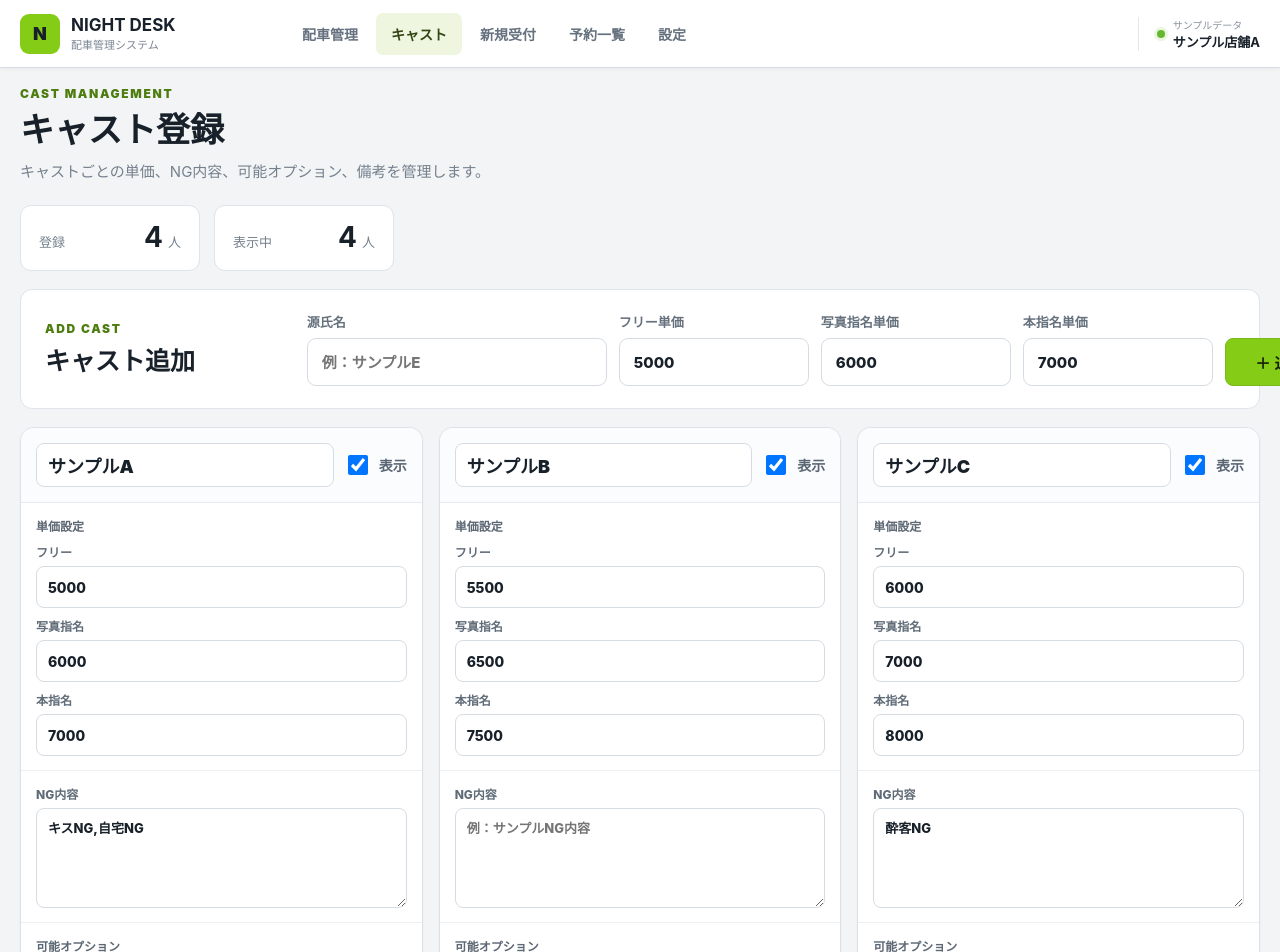
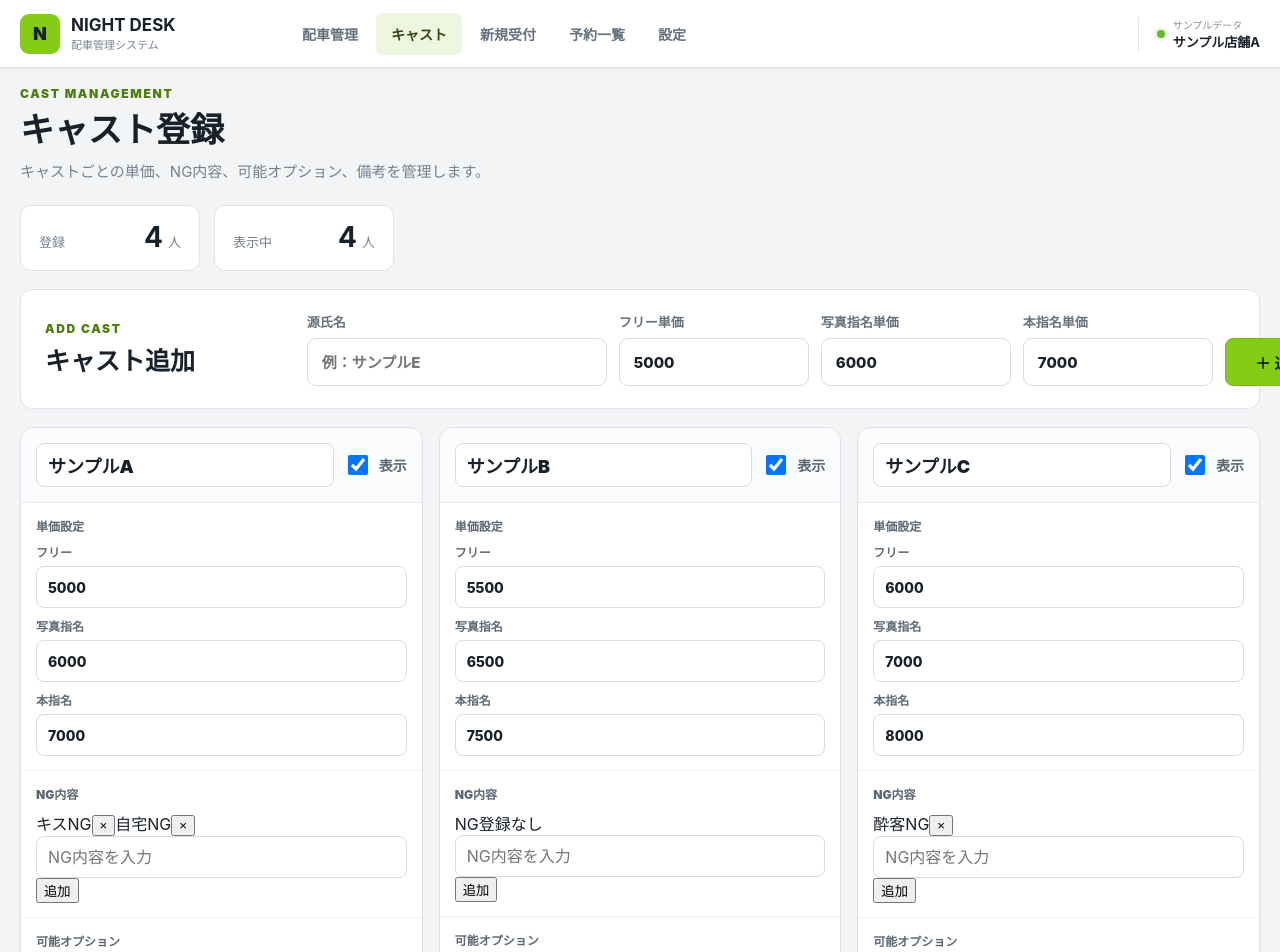
Before and after one commit to admozisan-design/night-desk, a Next.js app: page /casts in a window 1280 px wide. Shown: the top 952 px of the page. Built offline with nearby package versions, Linux system fonts and the light colour scheme.

Commit message:
Add tag-style NG item editor for casts

```diff
--- a/app/casts/page.tsx
+++ b/app/casts/page.tsx
@@ -1,6 +1,6 @@
 "use client";
 
-import { FormEvent, useEffect, useState } from "react";
+import { FormEvent, KeyboardEvent, useEffect, useState } from "react";
 import { casts as defaultCasts } from "@/lib/mock-data";
 import { loadCasts, saveCasts } from "@/lib/storage";
 import type { Cast } from "@/lib/types";
@@ -15,11 +15,12 @@ export default function CastsPage(){
       freeUnitPrice:c.freeUnitPrice??c.unitPrice??0,
       photoUnitPrice:c.photoUnitPrice??c.unitPrice??0,
       repeatUnitPrice:c.repeatUnitPrice??c.unitPrice??0,
-      ngDetails:c.ngDetails??"",
+      ngDetails:c.ngDetails??[],
       availableOptions:c.availableOptions??[],
       notes:c.notes??""
     }))
   );
+  const [ngDrafts,setNgDrafts] = useState<Record<string,string>>({});
   const [saved,setSaved] = useState(false);
 
   useEffect(()=>setCasts(loadCasts(defaultCasts)),[]);
@@ -43,6 +44,29 @@ export default function CastsPage(){
     patch(cast.id,{availableOptions:next});
   }
 
+  function addNg(cast:Cast){
+    const value=(ngDrafts[cast.id]??"").trim();
+    if(!value) return;
+    const current=cast.ngDetails??[];
+    if(current.includes(value)){
+      setNgDrafts(prev=>({...prev,[cast.id]:""}));
+      return;
+    }
+    patch(cast.id,{ngDetails:[...current,value]});
+    setNgDrafts(prev=>({...prev,[cast.id]:""}));
+  }
+
+  function removeNg(cast:Cast, item:string){
+    patch(cast.id,{ngDetails:(cast.ngDetails??[]).filter(value=>value!==item)});
+  }
+
+  function handleNgKeyDown(e:KeyboardEvent<HTMLInputElement>,cast:Cast){
+    if(e.key==="Enter"){
+      e.preventDefault();
+      addNg(cast);
+    }
+  }
+
   function addCast(e:FormEvent<HTMLFormElement>){
     e.preventDefault();
     const fd=new FormData(e.currentTarget);
@@ -60,7 +84,7 @@ export default function CastsPage(){
       freeUnitPrice:Number(fd.get("freeUnitPrice")||0),
       photoUnitPrice:Number(fd.get("photoUnitPrice")||0),
       repeatUnitPrice:Number(fd.get("repeatUnitPrice")||0),
-      ngDetails:"",
+      ngDetails:[],
       availableOptions:[],
       notes:""
     }];
@@ -158,14 +182,23 @@ export default function CastsPage(){
         </div>
 
         <div className="castVerticalSection">
-          <label className="castVerticalField">NG内容
-            <textarea
-              rows={4}
-              value={cast.ngDetails??""}
-              onChange={e=>patch(cast.id,{ngDetails:e.target.value})}
-              placeholder="例：サンプルNG内容"
+          <div className="castVerticalFieldLabel">NG内容</div>
+          <div className="castNgTags">
+            {(cast.ngDetails??[]).map(item=><span key={item} className="castNgTag">
+              {item}
+              <button type="button" onClick={()=>removeNg(cast,item)} aria-label={`${item}を削除`}>×</button>
+            </span>)}
+            {(cast.ngDetails??[]).length===0 && <span className="castNgEmpty">NG登録なし</span>}
+          </div>
+          <div className="castNgAddRow">
+            <input
+              value={ngDrafts[cast.id]??""}
+              onChange={e=>setNgDrafts(prev=>({...prev,[cast.id]:e.target.value}))}
+              onKeyDown={e=>handleNgKeyDown(e,cast)}
+              placeholder="NG内容を入力"
             />
-          </label>
+            <button type="button" onClick={()=>addNg(cast)}>追加</button>
+          </div>
         </div>
 
         <div className="castVerticalSection">
```
